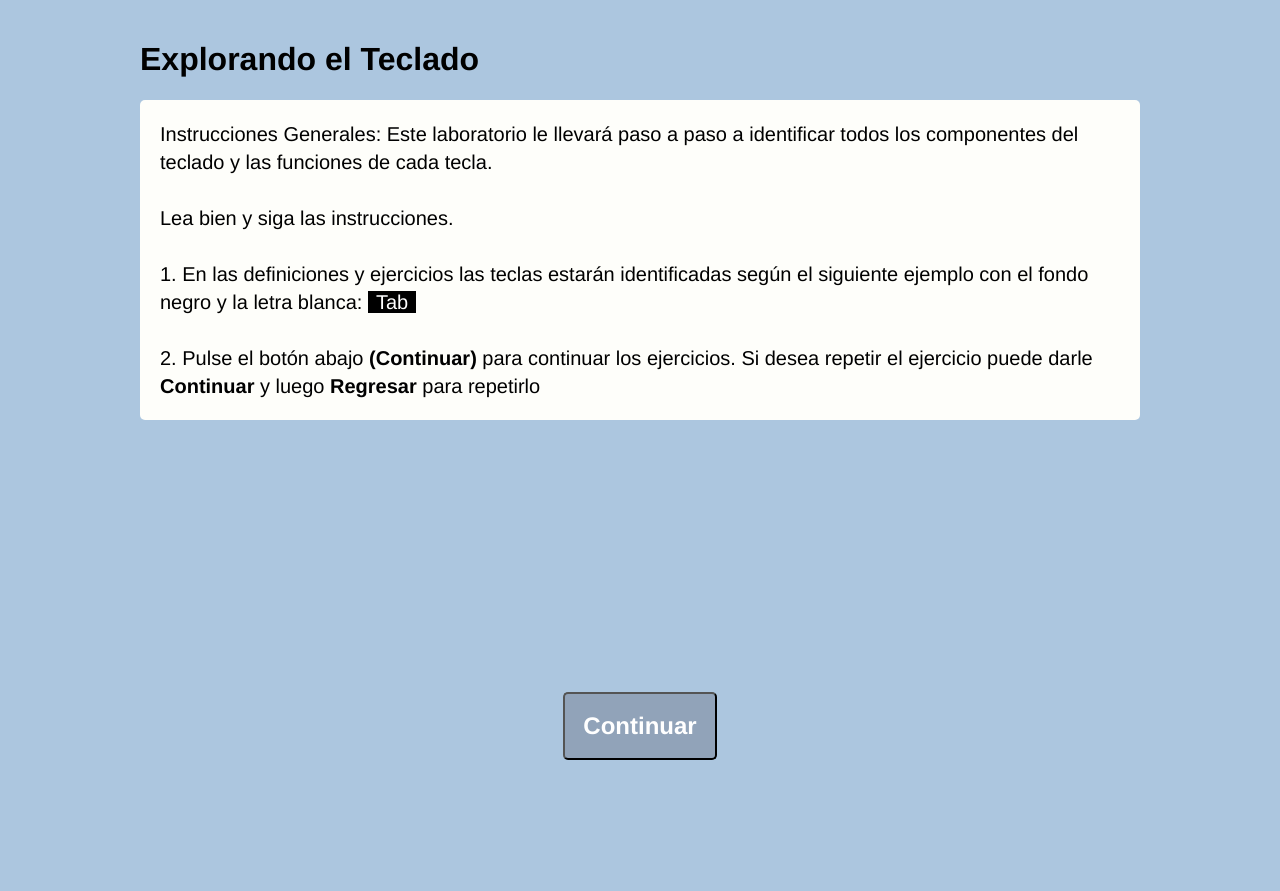
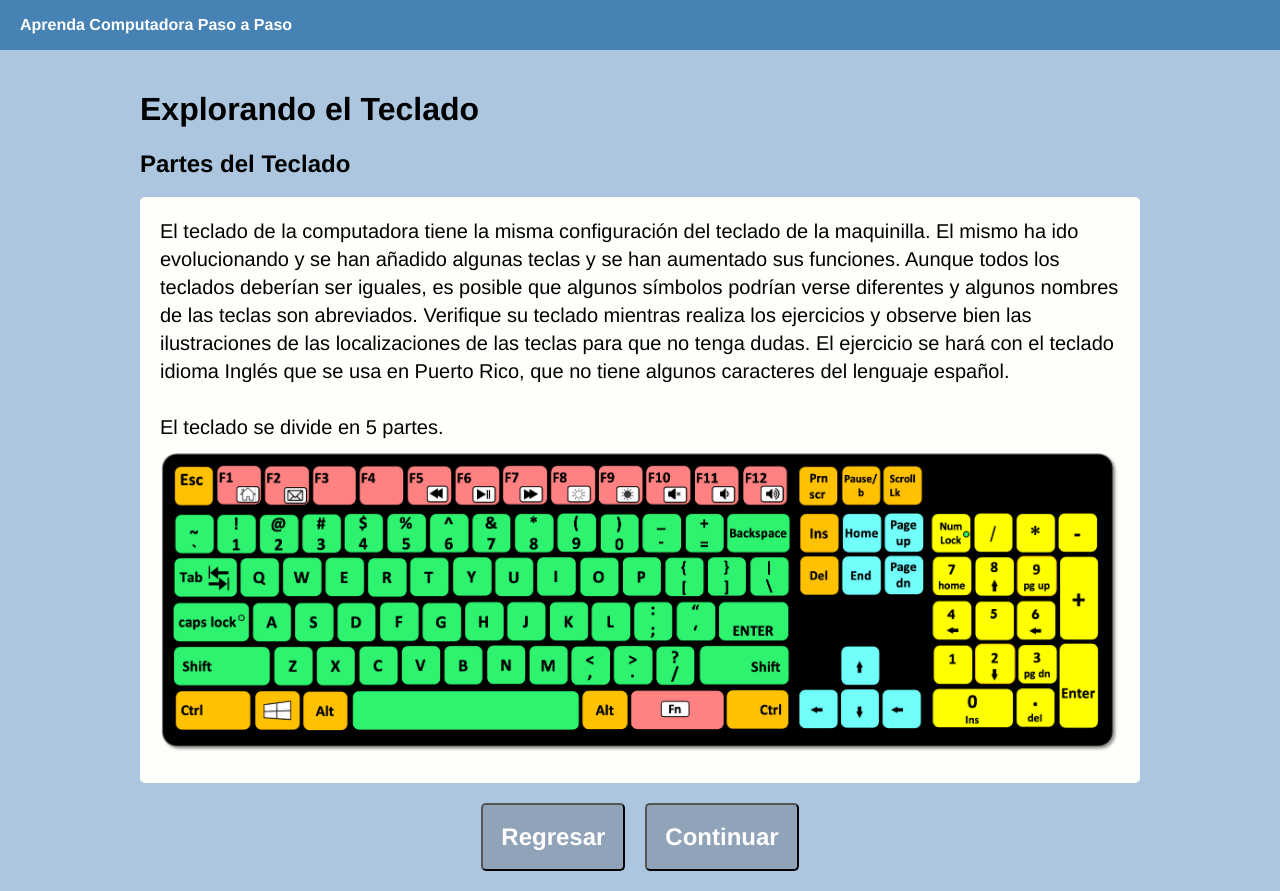
Before and after one commit to Redrogue12/aprenda-computadora, a Vue app: page /module/1/exercise/1 in a window 1280 px wide. Before the commit the page ends 800 px from the top, so only its background shows below. Built offline with nearby package versions, Linux system fonts and the light colour scheme.

Commit message:
add routing + navigation

```diff
--- a/package.json
+++ b/package.json
@@ -14,7 +14,8 @@
     "core-js": "^3.8.3",
     "normalize.css": "^8.0.1",
     "simple-keyboard": "^3.7.21",
-    "vue": "^3.2.13"
+    "vue": "^3.2.13",
+    "vue-router": "^4.2.5"
   },
   "devDependencies": {
     "@babel/core": "^7.12.16",
--- a/src/App.vue
+++ b/src/App.vue
@@ -1,131 +1,17 @@
 <template>
-  <div id="app" class="center">
-    <div class="container">
-      <div>
-
-        <h1>Explorando el Teclado</h1>
-
-        <h2>{{ currentExercise.title }}</h2>
-
-        <div class="explanation-container">
-          <div
-            v-html="currentExercise.explanation"
-            class="instruction-p"
-          ></div>
-          <img
-            class="explanation-img"
-            v-if="imageSrc"
-            :src="`/imgs${imageSrc}`"
-            alt="Partes del teclado"
-          >
-        </div>
-        <h3 v-if="currentExercise.taskText">{{ currentExercise.taskText }}</h3>
-
-        <input
-          v-if="currentExercise.textarea"
-          :value="input"
-          class="task-input"
-          @input="onInputChange"
-          placeholder="Escriba aquí"
-        >
-
-        <p
-          v-if="currentExercise.objective === 'MATCH' && isCorrect"
-          class="green"
-        >
-          muy bien!
-        </p>
-        <p
-          v-else-if="currentExercise.objective === 'MATCH' && !isCorrect"
-          class="red"
-        >
-          continue intentando
-        </p>
-
-        <div
-          v-if="currentExercise.keyboard"
-          class="w-100 center"
-        >
-          <SimpleKeyboard
-            :keys="currentExercise.keys"
-            @onChange="onChange"
-            @onKeyPress="onKeyPress"
-            :input="input"
-          />
-        </div>
-      </div>
-      <div id="exercise-btn-container">
-        <button
-          v-if="index > 0"
-            class="exercise-btn"
-          style="margin-right: 20px"
-          @click="nextPage(index - 1)"
-        >
-          Regresar
-        </button>
-        <button
-          :disable="index+1 >= moduleLength"
-          class="exercise-btn"
-          @click="nextPage(index + 1)"
-        >
-          Continuar
-        </button>
-      </div>
-    </div>
-  </div>
+  <navbar />
+  <router-view />
 </template>
 
 <script>
-import SimpleKeyboard from "./components/SimpleKeyboard.vue";
 import "./assets/css/style.css";
 import 'normalize.css';
-import exercises from "./assets/exercises.json";
+import Navbar from './layout/Navbar';
 
 export default {
   name: "App",
   components: {
-    SimpleKeyboard
-  },
-  data: () => ({
-    index: 0,
-    input: "",
-  }),
-  computed: {
-    moduleLength() {
-      return exercises.length;
-    },
-    currentExercise() {
-      return exercises[this.index];
-    },
-    imageSrc() {
-      return this.currentExercise.imageSrc;
-    },
-    isCorrect() {
-      const {objective} = this.currentExercise;
-      if (objective === "FREE") return true;
-      else if (objective === "MATCH") return this.input === this.currentExercise.match;
-      else return true;
-    },
-  },
-  methods: {
-    onChange(input) {
-      this.input = input;
-    },
-    onKeyPress(button) {
-      console.log("button", button);
-    },
-    onInputChange(input) {
-      this.input = input.target.value;
-    },
-    nextPage(index) {
-      if (index >= this.moduleLength) return false;
-      else if ((this.isCorrect || !this.currentExercise.keyboard) && index > this.index) {
-        this.index = index;
-        this.input = '';
-      } else if (index < this.index) {
-        this.index = index;
-      } else return;
-    },
+    Navbar,
   }
-};
+}
 </script>
--- a/src/assets/css/style.css
+++ b/src/assets/css/style.css
@@ -27,15 +27,6 @@ body {
   box-sizing: border-box;
 }
 
-.container {
-  height: 100%;
-  padding: 20px;
-  display: flex;
-  flex-direction: column;
-  justify-content: space-between;
-  max-width: 1040px;
-}
-
 .explanation-container {
   padding: 20px;
   border-radius: 5px;
@@ -51,6 +42,14 @@ body {
   margin: 10px;
 }
 
+.flex {
+  display: flex;
+}
+
+.justify-center {
+  justify-content: center;
+}
+
 .center {
   display: flex;
   flex-direction: column;
@@ -59,6 +58,10 @@ body {
 
 .w-100 {
   width: 100%;
+}
+
+.h-100 {
+  height: 100%;
 }
 
 #preformatted-text {
--- /dev/null
+++ b/src/components/ModuleExercise.vue
@@ -0,0 +1,153 @@
+<template>
+  <div class="container">
+    <div>
+      <h1>Explorando el Teclado</h1>
+
+      <h2>{{ currentExercise.title }}</h2>
+
+      <div class="explanation-container">
+        <div v-html="currentExercise.explanation" class="instruction-p"></div>
+        <img class="explanation-img" v-if="imageSrc" :src="`/imgs${imageSrc}`" alt="Partes del teclado">
+      </div>
+      <h3 v-if="currentExercise.taskText">{{ currentExercise.taskText }}</h3>
+
+      <div
+        v-if="currentExercise.textarea"
+        class="exercise-wrapper"
+      >
+        <p
+          v-if="currentExercise.objective === 'MATCH' && !isCorrect" class="red"
+        >
+          continue intentando
+        </p>
+        <img
+          v-else
+          class="success-img"
+          v-show="currentExercise.objective === 'MATCH' && isCorrect"
+          src="/imgs/muy-bien.png"
+        />
+        <input
+          :value="input"
+          class="task-input"
+          @input="onInputChange"
+          placeholder="Escriba aquí"
+        >
+      </div>
+
+      <div v-if="currentExercise.keyboard" class="w-100 center">
+        <SimpleKeyboard :keys="currentExercise.keys" @onChange="onChange" @onKeyPress="onKeyPress" :input="input" />
+      </div>
+    </div>
+    <div id="exercise-btn-container">
+      <router-link
+        v-if="exerciseInt > 0"
+        :to="`/module/${module}/exercise/${previousExercise}`"
+      >
+        <button
+          class="exercise-btn"
+          style="margin-right: 20px"
+        >
+          Regresar
+        </button>
+      </router-link>
+      <router-link
+        :to="`/module/${module}/exercise/${nextExercise}`"
+        v-slot="{navigate}"
+        custom
+      >
+        <button
+          class="exercise-btn"
+          @click="nextPage(navigate)"
+        >
+          Continuar
+        </button>
+      </router-link>
+    </div>
+  </div>
+</template>
+
+<script>
+import SimpleKeyboard from "./SimpleKeyboard.vue";
+import module from "../assets/modules/module-1.json";
+
+export default {
+  name: "ModuleExercise",
+  components: {
+    SimpleKeyboard
+  },
+  props: [
+    'module',
+    'exercise'
+  ],
+  data: () => ({
+    input: "",
+  }),
+  computed: {
+    exerciseInt() {
+      return Number(this.exercise);
+    },
+    currentExercise() {
+      return module[this.exerciseInt];
+    },
+    moduleLength() {
+      return module.length;
+    },
+    previousExercise() {
+      return this.exerciseInt - 1;
+    },
+    nextExercise() {
+      return this.exerciseInt + 1;
+    },
+    imageSrc() {
+      return this.currentExercise.imageSrc;
+    },
+    isCorrect() {
+      const { objective } = this.currentExercise;
+      if (objective === "FREE") return true;
+      else if (objective === "MATCH") return this.input === this.currentExercise.match;
+      else return true;
+    },
+  },
+  created() {
+    if (this.exerciseInt >= this.moduleLength) this.$router.push('/')
+  },
+  methods: {
+    onChange(input) {
+      this.input = input;
+    },
+    onKeyPress(button) {
+      console.log("button", button);
+    },
+    onInputChange(input) {
+      this.input = input.target.value;
+    },
+    nextPage(navigate) {
+      if (this.isCorrect && this.exerciseInt < this.moduleLength)
+      navigate()
+    }
+  }
+};
+</script>
+
+<style scoped>
+.container {
+  height: 100%;
+  padding: 20px;
+  display: flex;
+  flex-direction: column;
+  justify-content: space-between;
+  max-width: 1040px;
+  margin: auto;
+}
+
+.exercise-wrapper {
+  position: relative;
+  margin-top: 40px;
+}
+.success-img {
+  width: 100px;
+  position: absolute;
+  right: 0;
+  top: -100px;
+}
+</style>
--- /dev/null
+++ b/src/components/Modules.vue
@@ -0,0 +1,23 @@
+<template>
+  <div id="modules-container">
+    <h1>Modulos</h1>
+    <ol>
+      <router-link to="/module/1/exercise/0">
+        Explorando el Teclado
+      </router-link
+      >
+    </ol>
+  </div>
+</template>
+
+<script>
+export default {
+  name: "Modulos-View",
+}
+</script>
+
+<style>
+#modules-container {
+  padding: 20px;
+}
+</style>
--- /dev/null
+++ b/src/components/NotFound.vue
@@ -0,0 +1,16 @@
+<template>
+  <div>
+  <h1>NOT FOUND</h1>
+   <router-link
+      to="/"
+    >
+      Home
+   </router-link>
+  </div>
+</template>
+
+<script>
+export default {
+  name: 'Not-Found',
+}
+</script>
--- /dev/null
+++ b/src/layout/Navbar.vue
@@ -0,0 +1,42 @@
+<template>
+  <div
+    id="navbar"
+    class="w-100"
+  >
+    <router-link
+      to="/"
+      v-slot="{navigate}"
+      custom
+    >
+      <span
+        id="logo"
+        @click="navigate"
+      >
+        Aprenda Computadora Paso a Paso
+      </span>
+    </router-link>
+  </div>
+</template>
+
+<script>
+export default {
+  name: "NavBar",
+}
+</script>
+
+<style scoped>
+#navbar {
+  height: 50px;
+  padding: 5px 20px;
+  display: flex;
+  background-color: steelblue;
+  color: #fff;
+  font-weight: bold;
+}
+#logo {
+  align-self: center;
+}
+#logo:hover {
+  cursor: pointer;
+}
+</style>
--- a/src/main.js
+++ b/src/main.js
@@ -1,4 +1,7 @@
 import App from './App.vue'
 import { createApp } from 'vue'
+import { router } from './router'
 
-createApp(App).mount('#app')
+createApp(App)
+.use(router)
+.mount('#app')
--- /dev/null
+++ b/src/router.js
@@ -0,0 +1,27 @@
+import { createRouter, createWebHistory } from 'vue-router'
+import Modules from './components/Modules.vue'
+import ModuleExercise from './components/ModuleExercise.vue'
+import NotFound from './components/NotFound.vue'
+
+// https://router.vuejs.org/guide/essentials/dynamic-matching.html
+export const router = createRouter({
+  history: createWebHistory(),
+  routes: [
+    {
+      path: '/:pathMatch(.*)*',
+      name: 'not-found',
+      component: NotFound,
+    },
+    {
+      path: '/',
+      name: 'home',
+      component: Modules,
+    },
+    {
+      path: '/module/:module/exercise/:exercise',
+      name: 'exercise',
+      component: ModuleExercise,
+      props: true,
+    }
+  ],
+})
```
Also changed, not shown: public/imgs/muy-bien.png (added), src/assets/modules/module-1.json (renamed from src/assets/exercises.json), 1 other file (tests, documents, lock files or other folders).
